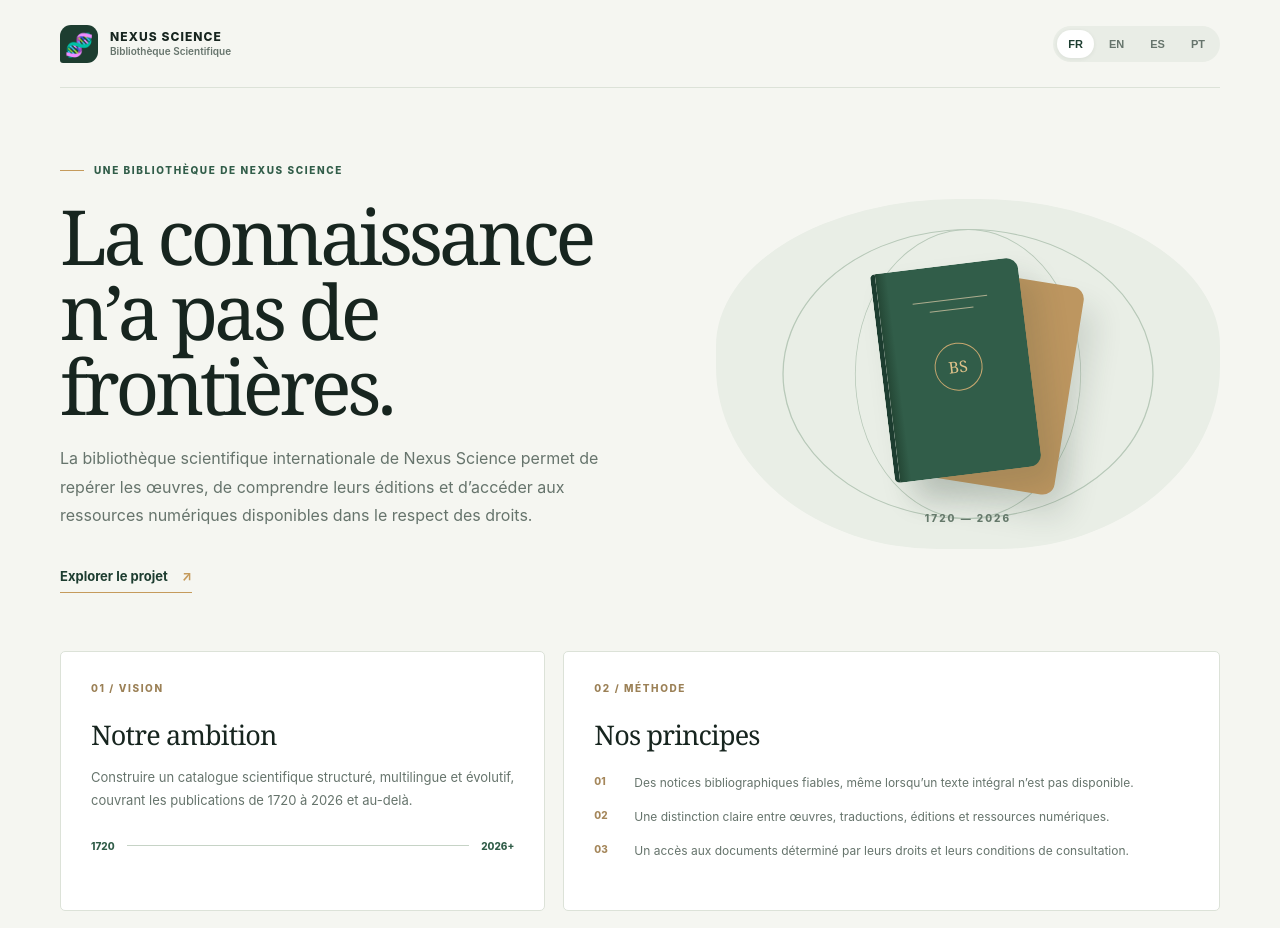
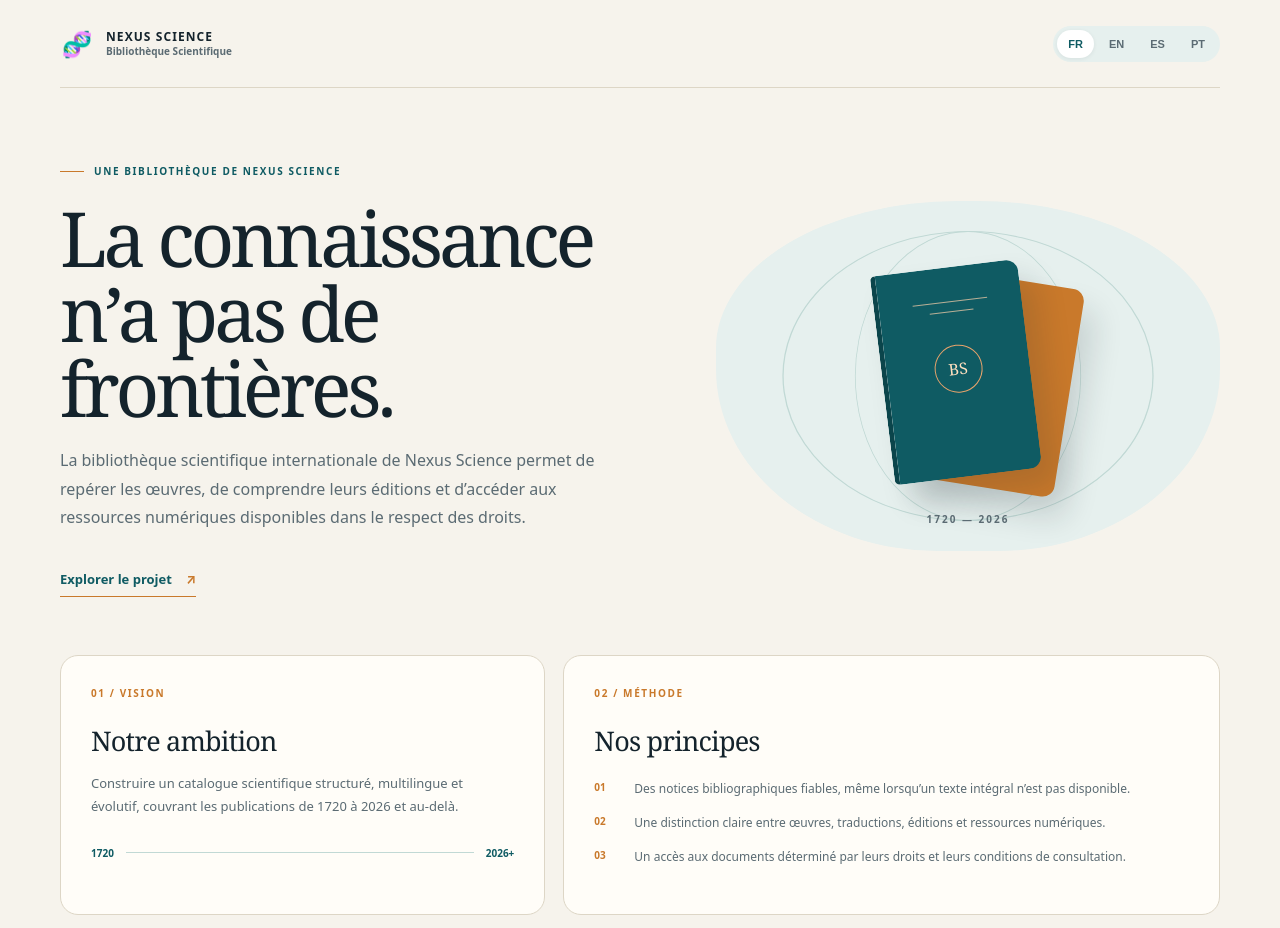
Before and after one commit to moses-kasonga/biblioth-que-scientifique, a Next.js app: page / in a window 1280 px wide. Shown: the top 928 px of the page. Built offline with nearby package versions, Linux system fonts and the light colour scheme.

Commit message:
style: align library palette and typography with Nexus Science

```diff
--- a/app/globals.css
+++ b/app/globals.css
@@ -1,12 +1,15 @@
 :root {
   color-scheme: light;
-  --ink: #17251f;
-  --muted: #66746c;
-  --paper: #f5f6f1;
-  --line: #dce2d8;
-  --green: #315d49;
-  --green-dark: #1d3d30;
-  --gold: #c59b5c;
+  --ink: #14232c;
+  --muted: #5b6b73;
+  --paper: #f6f3ec;
+  --surface: #fffdf8;
+  --line: #ddd6c6;
+  --green: #0f5b63;
+  --green-dark: #0f5b63;
+  --gold: #c9792b;
+  --sans: "Instrument Sans", ui-sans-serif, system-ui, -apple-system, "Segoe UI", sans-serif;
+  --serif: "Literata", Georgia, "Times New Roman", serif;
 }
 
 * { box-sizing: border-box; }
@@ -17,7 +20,7 @@ body {
   margin: 0;
   background: var(--paper);
   color: var(--ink);
-  font-family: Inter, ui-sans-serif, system-ui, -apple-system, BlinkMacSystemFont, "Segoe UI", sans-serif;
+  font-family: var(--sans);
   -webkit-font-smoothing: antialiased;
 }
 
@@ -38,15 +41,15 @@ a { color: inherit; text-decoration: none; }
 
 .brand { display: flex; align-items: center; gap: 12px; }
 .brand-mark {
-  width: 38px;
+  width: 34px;
   height: 38px;
   display: grid;
   place-items: center;
-  color: #fff;
-  background: var(--green-dark);
-  border-radius: 11px 11px 11px 3px;
-  font-family: Georgia, serif;
-  font-size: 23px;
+  color: var(--green);
+  background: transparent;
+  border-radius: 0;
+  font-size: 25px;
+  line-height: 1;
 }
 .brand-name {
   display: flex;
@@ -72,7 +75,7 @@ a { color: inherit; text-decoration: none; }
   display: flex;
   gap: 4px;
   padding: 4px;
-  background: #e9ede6;
+  background: #e6f0ee;
   border-radius: 999px;
 }
 .language-switch button {
@@ -88,7 +91,7 @@ a { color: inherit; text-decoration: none; }
 .language-switch button.language-active {
   background: #fff;
   color: var(--green-dark);
-  box-shadow: 0 1px 4px #17251f12;
+  box-shadow: 0 1px 4px #14232c12;
 }
 
 .hero {
@@ -111,7 +114,7 @@ a { color: inherit; text-decoration: none; }
 h1 {
   max-width: 610px;
   margin: 22px 0 20px;
-  font-family: Georgia, "Times New Roman", serif;
+  font-family: var(--serif);
   font-size: clamp(46px, 6.2vw, 76px);
   line-height: .99;
   letter-spacing: -.055em;
@@ -141,14 +144,14 @@ h1 {
   display: grid;
   place-items: center;
   overflow: hidden;
-  background: #e9eee6;
+  background: #e6f0ee;
   border-radius: 48% 48% 44% 44% / 42% 42% 52% 52%;
 }
 .orbit {
   position: absolute;
   width: 290px;
   height: 290px;
-  border: 1px solid #b8c9b9;
+  border: 1px solid #c1d9d5;
   border-radius: 50%;
 }
 .orbit-one { transform: scaleX(1.28) rotate(-28deg); }
@@ -158,10 +161,10 @@ h1 {
   width: 148px;
   height: 210px;
   border-radius: 5px 12px 12px 5px;
-  box-shadow: 15px 20px 30px #203b2c24;
+  box-shadow: 15px 20px 30px #14232c24;
 }
 .book-back {
-  background: #bd9660;
+  background: #c9792b;
   transform: translate(28px, 7px) rotate(9deg);
 }
 .book-front {
@@ -169,11 +172,11 @@ h1 {
   flex-direction: column;
   align-items: center;
   padding-top: 34px;
-  background: linear-gradient(90deg, #244735 0, #315d49 8%, #315d49 100%);
+  background: linear-gradient(90deg, #0f5b63 0, #0f5b63 8%, #0f5b63 100%);
   transform: translate(-12px, -4px) rotate(-7deg);
-  border-left: 5px solid #1d3d30;
+  border-left: 5px solid #0b454b;
 }
-.book-line { width: 75px; height: 1px; margin-bottom: 9px; background: #d6c7a6; opacity: .75; }
+.book-line { width: 75px; height: 1px; margin-bottom: 9px; background: #f0cba7; opacity: .75; }
 .book-line.short { width: 44px; }
 .book-seal {
   width: 48px;
@@ -181,15 +184,15 @@ h1 {
   display: grid;
   place-items: center;
   margin-top: 24px;
-  border: 1px solid #c5a66f;
+  border: 1px solid #e7a36b;
   border-radius: 50%;
-  color: #e0c28a;
+  color: #ffe0bf;
   font-family: Georgia, serif;
 }
 .year-label {
   position: absolute;
   bottom: 25px;
-  color: #65796b;
+  color: #5b6b73;
   font-size: 10px;
   letter-spacing: .2em;
   font-weight: 800;
@@ -204,11 +207,11 @@ h1 {
 .info-card {
   min-height: 260px;
   padding: 30px;
-  background: #fff;
+  background: #fffdf8;
   border: 1px solid var(--line);
-  border-radius: 5px;
+  border-radius: 18px;
 }
-.card-kicker { margin: 0 0 22px; color: #9b8056; }
+.card-kicker { margin: 0 0 22px; color: #c9792b; }
 .info-card h2, .status-panel h2 {
   margin: 0 0 12px;
   font-family: Georgia, "Times New Roman", serif;
@@ -222,11 +225,11 @@ h1 {
   line-height: 1.75;
 }
 .timeline { display: flex; align-items: center; gap: 12px; margin-top: 28px; color: var(--green); font-size: 10px; font-weight: 800; }
-.timeline i { flex: 1; height: 1px; background: #c6d3c6; }
+.timeline i { flex: 1; height: 1px; background: #c1d9d5; }
 
 .principles-card ul { display: grid; gap: 15px; padding: 0; margin: 20px 0 0; list-style: none; }
 .principles-card li { display: grid; grid-template-columns: 28px 1fr; gap: 12px; color: var(--muted); font-size: 12px; line-height: 1.6; }
-.principles-card li span { color: #a5875b; font-size: 10px; font-weight: 800; }
+.principles-card li span { color: #c9792b; font-size: 10px; font-weight: 800; }
 
 .status-panel {
   display: flex;
@@ -234,13 +237,14 @@ h1 {
   gap: 15px;
   padding: 24px 28px;
   margin-bottom: 42px;
-  background: #edf1e9;
-  border: 1px solid #dce5d8;
+  background: #e6f0ee;
+  border: 1px solid #cdded9;
+  border-radius: 14px;
 }
-.status-indicator { width: 8px; height: 8px; flex: 0 0 auto; margin-top: 9px; border-radius: 50%; background: #bd9252; }
+.status-indicator { width: 8px; height: 8px; flex: 0 0 auto; margin-top: 9px; border-radius: 50%; background: #c9792b; }
 .status-panel h2 { font-family: inherit; font-size: 13px; font-weight: 800; letter-spacing: .01em; }
 .status-panel p { max-width: 720px; margin: 0; }
-.status-tag { margin-left: auto; padding: 6px 8px; border: 1px solid #cbd8c8; color: var(--green); font-size: 9px; font-weight: 800; letter-spacing: .12em; white-space: nowrap; }
+.status-tag { margin-left: auto; padding: 6px 8px; border: 1px solid #c1d9d5; color: var(--green); font-size: 9px; font-weight: 800; letter-spacing: .12em; white-space: nowrap; }
 
 .footer {
   display: flex;
@@ -248,7 +252,7 @@ h1 {
   gap: 20px;
   padding: 22px 0 30px;
   border-top: 1px solid var(--line);
-  color: #7a877e;
+  color: #5b6b73;
   font-size: 10px;
 }
 
```
